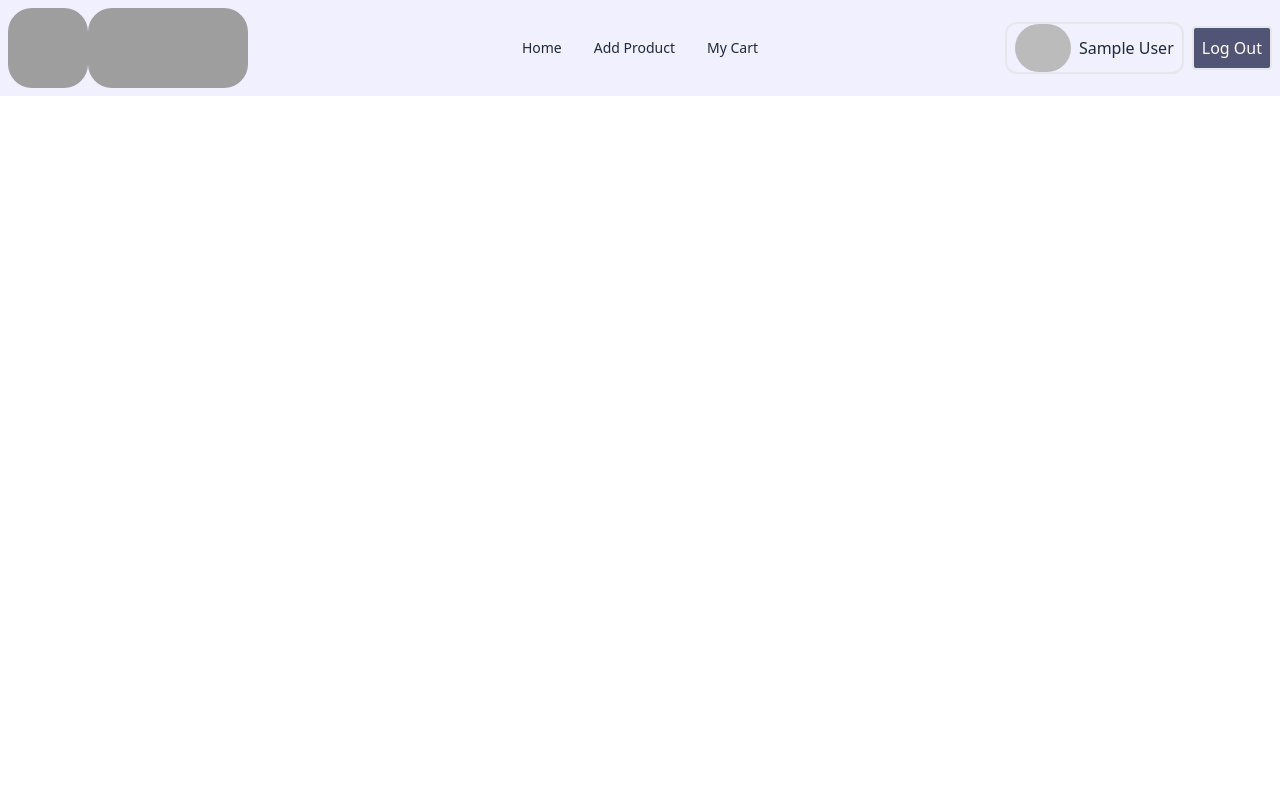
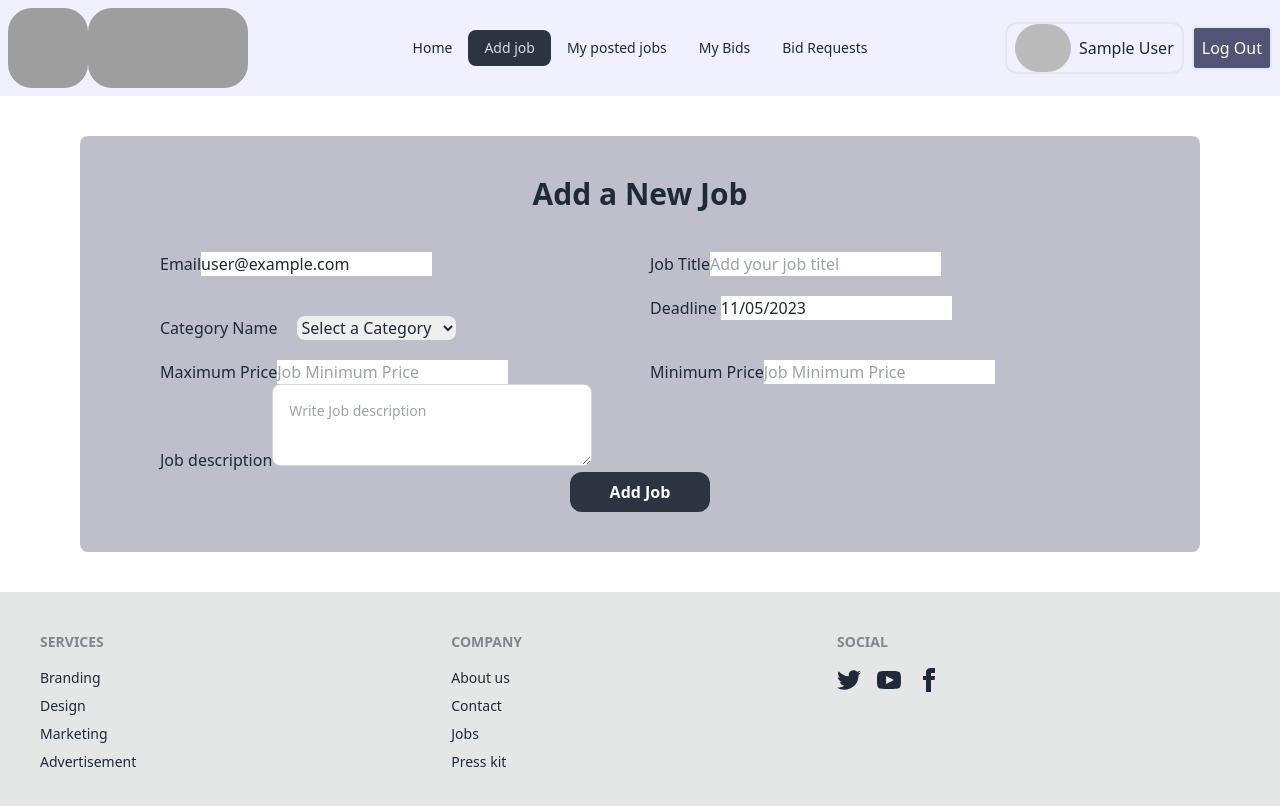
Before and after one commit to Dipto-shaha/SkillHub, a React (Vite) app: page /addjob in a window 1280 px wide. Shown: the top 806 px of the page. Built offline with nearby package versions, Linux system fonts and the light colour scheme; no server answers; sample sign-in values are in the browser's storage; grey boxes are pictures that could not be loaded.

Commit message:
Add Job and My Job page Complete

```diff
--- a/package.json
+++ b/package.json
@@ -14,8 +14,10 @@
     "localforage": "^1.10.0",
     "match-sorter": "^6.3.1",
     "react": "^18.2.0",
+    "react-datepicker": "^4.21.0",
     "react-dom": "^18.2.0",
     "react-router-dom": "^6.18.0",
+    "react-tabs": "^6.0.2",
     "react-toastify": "^9.1.3",
     "sort-by": "^1.2.0"
   },
--- a/src/assets/Home.jsx
+++ b/src/assets/Home.jsx
@@ -1,8 +1,14 @@
+import { Outlet } from "react-router-dom";
+import Navber from "./Navber";
+import Footer from "./Footer";
 
 const Home = () => {
     return (
-        <div>
-        </div>
+        <>
+            <Navber></Navber>
+            <Outlet></Outlet>
+            <Footer></Footer>
+        </>
     );
 };
 
--- /dev/null
+++ b/src/assets/HomeCategory.jsx
@@ -0,0 +1,81 @@
+import { useEffect, useState } from 'react';
+import { Tab, Tabs, TabList, TabPanel } from 'react-tabs';
+import 'react-tabs/style/react-tabs.css';
+const HomeCategory = () => {
+    const [jobs,setJobs]=useState(null);
+    useEffect(()=>{
+      fetch('http://localhost:5000/job')
+      .then(res => res.json())
+      .then(data=> {
+        console.log(data)
+        setJobs(data)}
+        );
+    },[]);
+    if(!jobs)
+      return (<><span className="loading loading-dots loading-md"></span>
+      <span className="loading loading-dots loading-lg"></span></>)
+    return (
+     <>
+     <div>
+
+     </div>
+      <Tabs>
+      <TabList>
+        <Tab>Web Development</Tab>
+        <Tab>Digital Marketing</Tab>
+        <Tab>Graphics Design</Tab>
+      </TabList>
+      <TabPanel >
+      <div className='grid grid-cols-1 lg:grid-cols-3 gap-5 lg:gap-20'>
+        {
+        jobs.filter((job) => job.category === "Web Development")
+          .map((job, index) => (
+            <div key={index}>
+              <h3>{job.jobTitle}</h3>
+              <p><strong>Deadline:</strong> {job.deadline}</p>
+              <p><strong>Price Range:</strong> {job.priceRange}</p>
+              <p><strong>Description:</strong> {job.shortDescription}</p>
+              <p><strong>Email:</strong> {job.email}</p>
+              <button>Bid Now</button>
+            </div>
+          ))}
+      </div>
+      </TabPanel>
+      <TabPanel>
+      <div className='grid grid-cols-1 lg:grid-cols-3 gap-5 lg:gap-20'>
+        {
+        jobs.filter((job) => job.category === "Digital Marketing")
+          .map((job, index) => (
+            <div key={index}>
+              <h3>{job.jobTitle}</h3>
+              <p><strong>Deadline:</strong> {job.deadline}</p>
+              <p><strong>Price Range:</strong> {job.priceRange}</p>
+              <p><strong>Description:</strong> {job.shortDescription}</p>
+              <p><strong>Email:</strong> {job.email}</p>
+              <button>Bid Now</button>
+            </div>
+          ))}
+      </div>
+      </TabPanel>
+      <TabPanel>
+      <div className='grid grid-cols-1 lg:grid-cols-3 gap-5 lg:gap-20'>
+        {
+        jobs.filter((job) => job.category === "Graphics Design")
+          .map((job, index) => (
+            <div key={index}>
+              <h3>{job.jobTitle}</h3>
+              <p><strong>Deadline:</strong> {job.deadline}</p>
+              <p><strong>Price Range:</strong> {job.priceRange}</p>
+              <p><strong>Description:</strong> {job.shortDescription}</p>
+              <p><strong>Email:</strong> {job.email}</p>
+              <button >Bid Now</button>
+            </div>
+          ))}
+      </div>
+      </TabPanel>
+    </Tabs>
+     </>
+    );
+};
+
+export default HomeCategory;
--- /dev/null
+++ b/src/assets/Job.jsx
@@ -0,0 +1,10 @@
+
+const Job = () => {
+    return (
+        <div>
+
+        </div>
+    );
+};
+
+export default Job;
--- a/src/assets/Navber.jsx
+++ b/src/assets/Navber.jsx
@@ -1,4 +1,4 @@
-import { Link, NavLink, Outlet } from "react-router-dom";
+import { Link, NavLink } from "react-router-dom";
 import { useContext } from "react";
 import { ToastContainer,toast } from 'react-toastify';
 import 'react-toastify/dist/ReactToastify.css';
@@ -61,14 +61,20 @@ const Navber = () => {
       </div>
       <div className="navbar-center hidden lg:flex">
         <ul className="menu menu-horizontal px-1">
-            <li>
+        <li>
               <NavLink to='/'>Home</NavLink>
             </li>
             <li>
-              <NavLink to='/addproduct'>Add Product</NavLink>
+              <NavLink to='/addjob'>Add job</NavLink>
             </li>
             <li>
-              <NavLink to='/mycart'> My Cart</NavLink>
+              <NavLink to='/myjob'> My posted jobs</NavLink>
+            </li>
+            <li>
+              <NavLink to='/mybid'>My Bids</NavLink>
+            </li>
+            <li>
+              <NavLink to='/myreq'>Bid Requests</NavLink>
             </li>
         </ul>
       </div>
@@ -91,8 +97,6 @@ const Navber = () => {
 
         </div>
     </div>
-    <Outlet >
-    </Outlet>
     <ToastContainer
         position="bottom-center"
         autoClose={3000}
--- /dev/null
+++ b/src/assets/PrivateRoute/Addjob.jsx
@@ -0,0 +1,119 @@
+import { useContext,useState } from "react";
+import { toast } from "react-toastify";
+import "react-toastify/dist/ReactToastify.css";
+import { AuthContest } from "../Context";
+import DatePicker from "react-datepicker";
+
+import "react-datepicker/dist/react-datepicker.css";
+const Addjob = () => {
+    const {user}=useContext(AuthContest);
+    const [startDate, setStartDate] = useState(new Date());
+    const today = new Date();
+    today.setHours(0, 0, 0, 0);
+    console.log(user);
+    const handleAddJob = (e) => {
+        e.preventDefault();
+        console.log("Hello");
+        const form = new FormData(e.currentTarget);
+        console.log(form);
+        const email = form.get("email");
+        const title = form.get("title");
+        const Category = form.get("Category");
+        const mx_price = form.get("mx_price");
+        const mn_price = form.get("mn_price");
+        const description = form.get("description");
+        const job = { email,jobTitle: title,category: Category, mx_price, mn_price,shortDescription: description,deadline:startDate };
+        console.log(job);
+        fetch("http://localhost:5000/addjob",
+          {
+            method: "POST",
+            headers: {
+              "content-type": "application/json",
+            },
+            body: JSON.stringify(job),
+          }
+        )
+          .then((res) => res.json())
+          .then((result) => {
+            console.log(result);
+            toast.success("Product Added Successfully");
+          });
+      };
+    return (
+        <div className="bg-[#5154745F] lg:mx-20 mx-10 py-10 my-10 lg:px-20 px-10 rounded-lg">
+        <p className="text-center text-3xl font-bold mb-10">
+          Add a New Job
+        </p>
+        <form onSubmit={handleAddJob}>
+          <div className="grid grid-cols-1 lg:grid-cols-2 gap-5 ">
+            <div>
+              <label>Email</label>
+              <input
+                type="email"
+                name="email"
+                value={user.email}
+              />
+            </div>
+            <div>
+              <label>Job Title</label>
+              <input
+                type="text"
+                name="title"
+                placeholder="Add your job titel"
+              />
+            </div>
+            <div className="mt-5 flex  items-center">
+              <p>Category Name</p>
+              <select className="ml-5 rounded-lg" name="Category" required>
+                <option value="" disabled selected>
+                  Select a Category
+                </option>
+                <option value="Web Development">Web Development</option>
+                <option value="Digital Marketing">Digital Marketing</option>
+                <option value="Graphics Design"> Graphics Design</option>
+              </select>
+            </div>
+            <div>
+              <label>Deadline </label>
+              <DatePicker selected={startDate} minDate={today} onChange={(date) => setStartDate(date)} />
+            </div>
+            <div>
+              <label>Maximum Price</label>
+              <input
+                name="mx_price"
+                type="text"
+                placeholder="Job Minimum Price"
+                required
+              />
+            </div>
+            <div>
+              <label>Minimum  Price</label>
+              <input
+                name="mn_price"
+                type="text"
+                placeholder="Job Minimum Price"
+                required
+              />
+            </div>
+
+          </div>
+
+          <div className="w-full">
+            <label>Job description</label>
+            <textarea
+              placeholder="Write Job description"
+              name="description"
+              className="textarea textarea-bordered textarea-md w-full max-w-xs"
+            ></textarea>
+          </div>
+          <div className="text-center">
+            <button className="px-10 py-2 font-bold text-[#FFF] bg-[#2b3440] rounded-xl">
+              Add Job
+            </button>
+          </div>
+        </form>
+      </div>
+    );
+};
+
+export default Addjob;
--- /dev/null
+++ b/src/assets/PrivateRoute/MyPostedJob.jsx
@@ -0,0 +1,34 @@
+import { useContext, useEffect, useState } from "react";
+import { AuthContest } from "../Context";
+
+const MyPostedJob = () => {
+    const {user}=useContext(AuthContest);
+    const [jobs,setJobs]=useState(null);
+    useEffect(()=>{
+        fetch(`http://localhost:5000/userjob?email=${user.email}`)
+        .then(res => res.json())
+        .then(res => setJobs(res))
+    },[])
+    if(!jobs){
+        return <div className="flex h-screen justify-center items-center"><span className="loading loading-bars loading-md"></span>
+        <span className=" text-7xl loading loading-bars loading-lg "></span></div>;
+    }
+    return (
+        <div className="grid grid-cols-2">
+            {
+                jobs.map((job, index) => (
+                    <div key={index}>
+                      <h3>{job.jobTitle}</h3>
+                      <p><strong>Deadline:</strong> {job.deadline}</p>
+                      <p><strong>Price Range:</strong> {job.priceRange}</p>
+                      <p><strong>Description:</strong> {job.shortDescription}</p>
+                      <p><strong>Email:</strong> {job.email}</p>
+                      <button to='/updatejob/:job._id'>Update</button>
+                      <button>Delete</button>
+                    </div>))
+            }
+        </div>
+    );
+};
+
+export default MyPostedJob;
```
Also changed, not shown: src/main.jsx (+11 -4 lines), src/assets/PrivateRoute/Updatejob.jsx (added), 1 other file (tests, documents, lock files or other folders).
